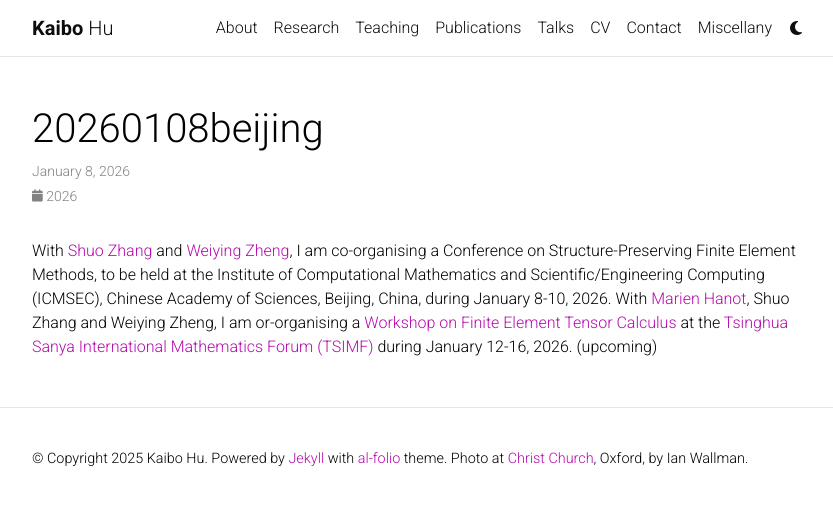
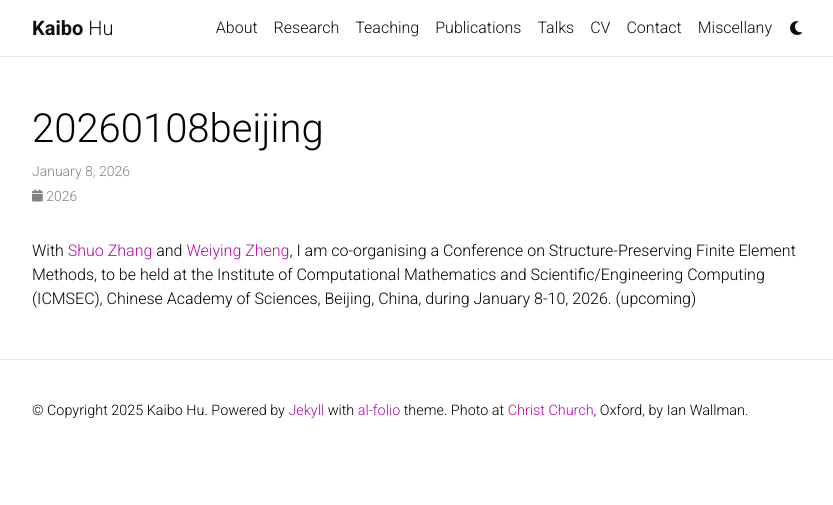
Before and after one commit to kaibohu/kaibohu.github.io, a Jekyll site: the page built from _news/20260108Beijing.md, in a window 1280 px wide. Shown: the top 505 px of the page, without its empty margins (223-1056 px from the left). Built offline with Jekyll 4.4.1, drawn with Linux system fonts in a browser that asks for light colours; comment, search, counter and statistics services are not loaded; a style sheet for code colours, icons or effects is not loaded.

Commit message:
update cv

```diff
--- a/_data/cv.yml
+++ b/_data/cv.yml
@@ -60,7 +60,7 @@
         - Nachdiplom lectures at ETH Zürich.
     - year: 2025
       items:
-        - Frontiers of Science Award (by the International Congress of Basic Science, for paper 'Complexes from complexes' with D.N.Arnold).
+        - <a href='https://www.icbs.cn/site/pages/index/index?pageId=1fe7d1cf-c69c-47bd-a2fa-3d5731ca2610'>Frontiers of Science Award</a> (for 'Complexes from complexes' with D.N.Arnold).
         - The Feng Kang Visiting Scholar for Young Scientist, Institute of Computational Mathematics and Scientific/Engineering Computing, Chinese Academy of Sciences.
     - year: 2024
       items:
--- a/_news/20260108Beijing.md
+++ b/_news/20260108Beijing.md
@@ -5,4 +5,4 @@
 related_posts: false
 ---
 
-With [Shuo Zhang](https://zhangshuo-lsec.github.io) and [Weiying Zheng](https://lsec.cc.ac.cn/~zwy/), I am co-organising a Conference on Structure-Preserving Finite Element Methods, to be held at the Institute of Computational Mathematics and Scientific/Engineering Computing (ICMSEC), Chinese Academy of Sciences, Beijing, China, during January 8-10, 2026. With [Marien Hanot](https://marienhanot.fr), Shuo Zhang and Weiying Zheng, I am or-organising a [Workshop on Finite Element Tensor Calculus](https://www.tsimf.cn/meeting/detail?id=417) at the [Tsinghua Sanya International Mathematics Forum (TSIMF)](https://www.tsimf.cn/page/about_tsimf) during January 12-16, 2026. (upcoming)
+With [Shuo Zhang](https://zhangshuo-lsec.github.io) and [Weiying Zheng](https://lsec.cc.ac.cn/~zwy/), I am co-organising a Conference on Structure-Preserving Finite Element Methods, to be held at the Institute of Computational Mathematics and Scientific/Engineering Computing (ICMSEC), Chinese Academy of Sciences, Beijing, China, during January 8-10, 2026.  (upcoming)
```
Also changed, not shown: _news/20260112Beijing.md (added, +8 -0 lines).
